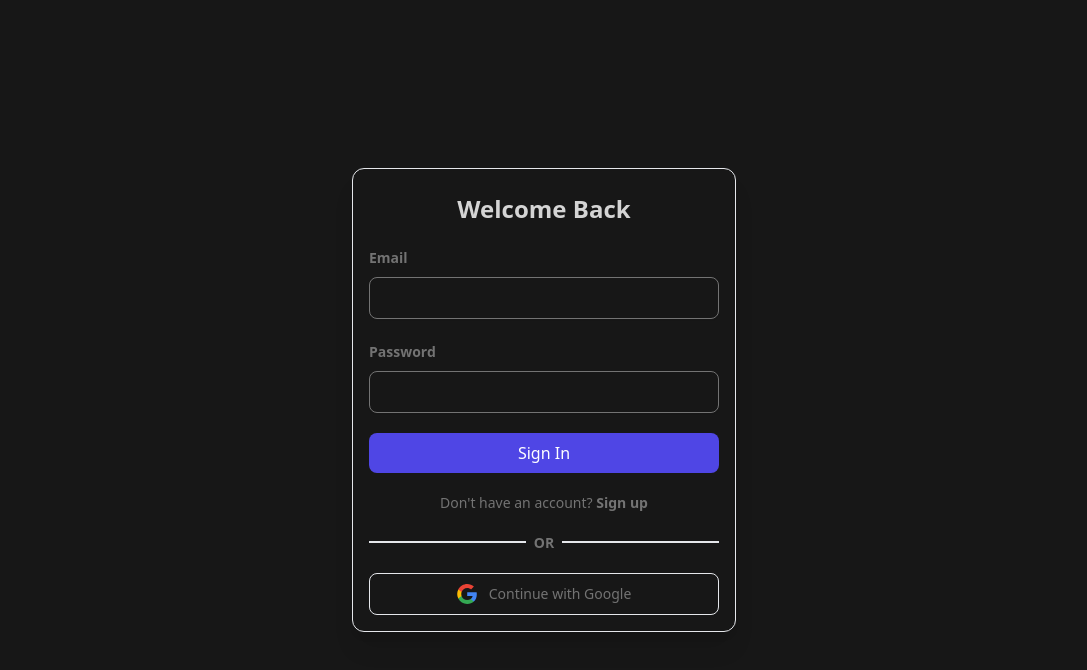
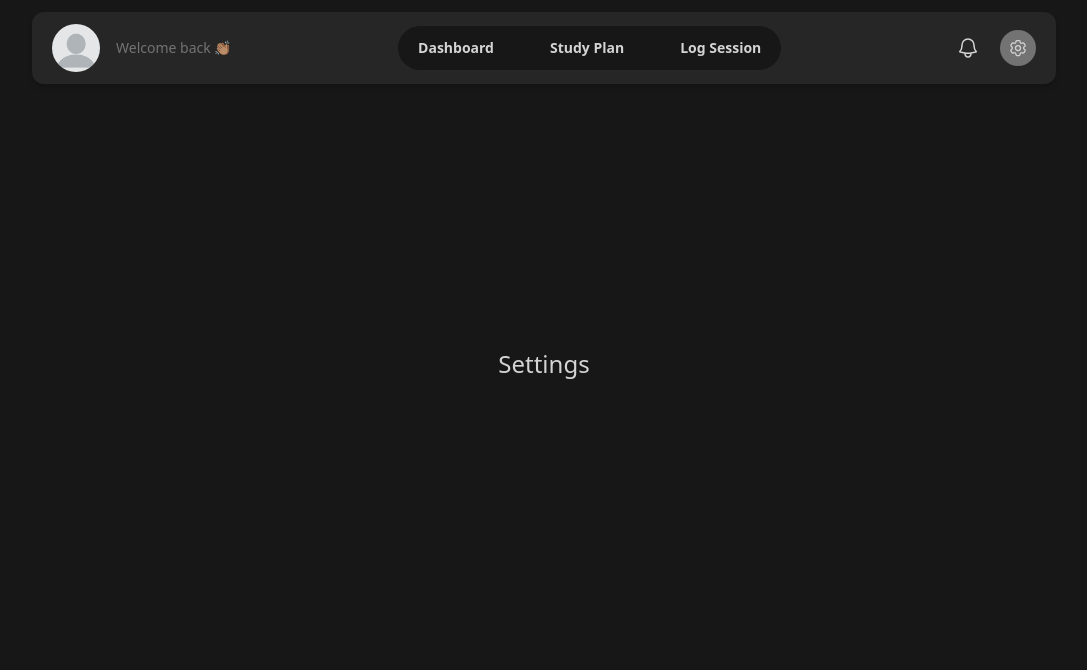
Before and after one commit to TEMIYORES/AI-Powered-Meal-Calorie-Estimator, a React (Vite) app: page /settings in a window 1280 px wide. Shown: the top 670 px of the page, without its empty margins (96-1183 px from the left). Built offline with nearby package versions, Linux system fonts and the light colour scheme; no server answers.

Commit message:
created settings page

```diff
--- a/src/main.tsx
+++ b/src/main.tsx
@@ -15,6 +15,7 @@ import Register from "./features/auth/Register.tsx";
 import Dashboard from "./pages/Dashboard.tsx";
 import StudyPlan from "./pages/StudyPlan.tsx";
 import LogSession from "./pages/LogSession.tsx";
+import Settings from "./pages/Settings.tsx";
 const router = createBrowserRouter(
   createRoutesFromElements(
     <Route path="/" element={<App />}>
@@ -22,6 +23,7 @@ const router = createBrowserRouter(
       <Route index={true} element={<Login />} />
       <Route path={"/dashboard"} element={<Dashboard />} />
       <Route path={"/studyplan"} element={<StudyPlan />} />
+      <Route path={"/settings"} element={<Settings />} />
       <Route path={"/logsession"} element={<LogSession />} />
       <Route path="register" element={<Register />} />
       <Route path={"*"} element={<Login />} />
--- /dev/null
+++ b/src/pages/Settings.tsx
@@ -0,0 +1,14 @@
+import Header from "../components/Header";
+
+const Settings = () => {
+  return (
+    <main className="relative w-full min-h-screen bg-bg flex flex-col self-center px-[2%] py-3 transition-all duration-500 ease-in-out md:px-[5%] lg:px-[10%]">
+      <Header />
+      <div className="text-center text-2xl flex justify-center items-center text-textcolor h-[70vh]">
+        Settings
+      </div>
+    </main>
+  );
+};
+
+export default Settings;
```
